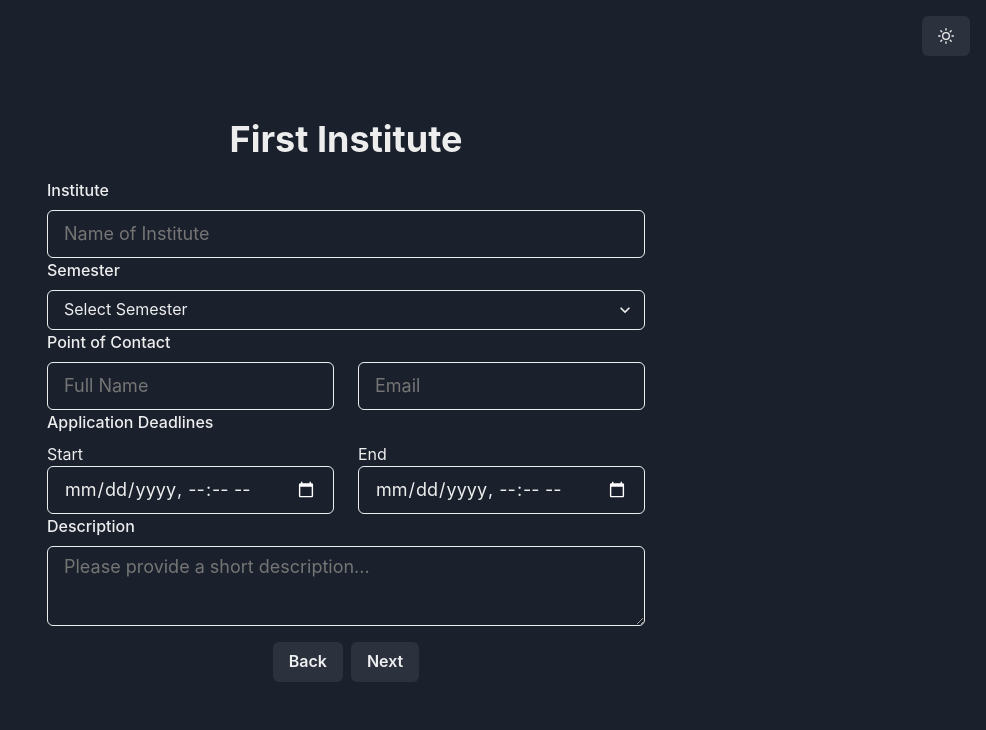
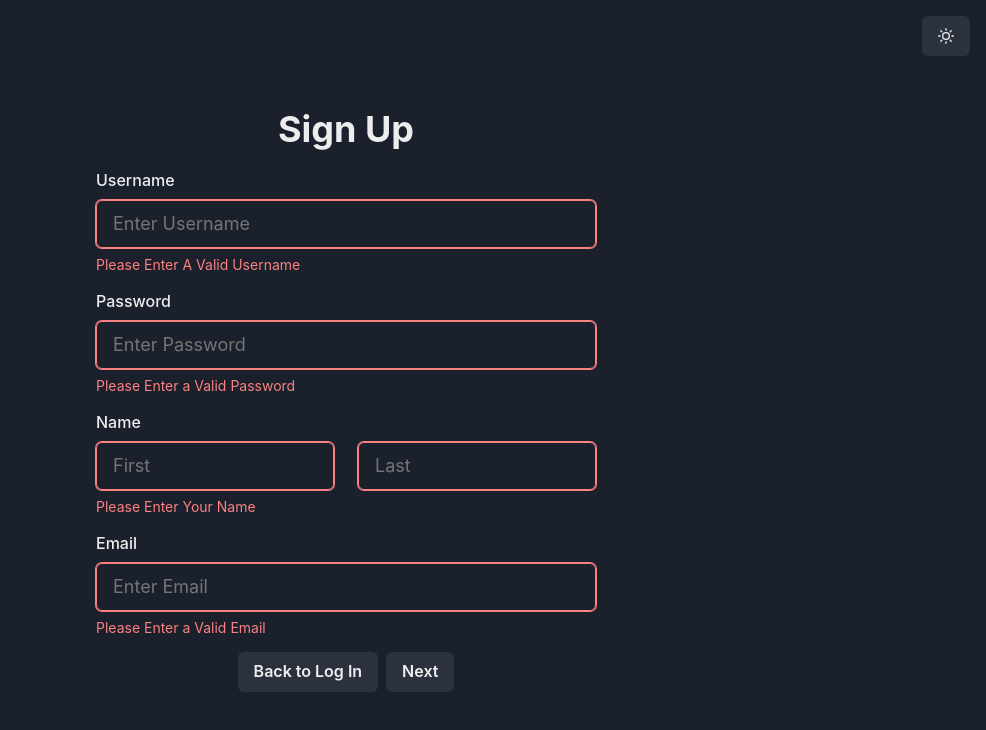
Before and after one commit to htwest/TLS-Society-Database, a React (Create React App) app in the folder client/: page /register in a window 1280 px wide. Both pictures are taken after a click on the button "Next". Shown: the top 730 px of the page, without its empty margins (294-1280 px from the left). Built offline with nearby package versions, Linux system fonts and the light colour scheme.

Commit message:
another form refactor

```diff
--- a/client/src/components/signup/InstituteForm.jsx
+++ b/client/src/components/signup/InstituteForm.jsx
@@ -1,22 +1,71 @@
-import React from "react";
+import React, { useState } from "react";
 import {
+  VStack,
   FormControl,
   FormLabel,
+  FormErrorMessage,
   Select,
   Grid,
   GridItem,
   Input,
   Text,
   Textarea,
+  ButtonGroup,
+  Button,
 } from "@chakra-ui/react";
 
 // Hooks
-// import validateForm from "../../hooks/validateForm";
+import validateForm from "../../hooks/validateForm";
 
-const InstituteForm = ({ institute, setInstitute }) => {
+const InstituteForm = ({
+  institute,
+  setInstitute,
+  step,
+  nextStep,
+  prevStep,
+}) => {
+  console.log(step);
+  // States
+  const [instErr, setInstErr] = useState();
+  const [semErr, setSemErr] = useState();
+  const [pocErr, setPocErr] = useState();
+  const [deadlineErr, setDeadlineErr] = useState();
+  const [descErr, setDesErr] = useState();
+  // Methods
+  const errorCheck = (errors) => {
+    errors.forEach((element) => {
+      switch (element) {
+        case "institute":
+          setInstErr(true);
+          break;
+        case "semester":
+          setSemErr(true);
+          break;
+        case "poc_name" || "poc_email":
+          setPocErr(true);
+          break;
+        case "app_open" || "app_deadline":
+          setDeadlineErr(true);
+          break;
+        case "description":
+          setDesErr(true);
+          break;
+        default:
+          break;
+      }
+    });
+  };
+
+  const handleNext = () => {
+    const validate = validateForm(institute, errorCheck);
+    if (validate) {
+      nextStep();
+    }
+  };
+
   return (
-    <>
-      <FormControl>
+    <VStack justify="center" spacing="1rem">
+      <FormControl isInvalid={instErr}>
         <FormLabel>Institute</FormLabel>
         <Input
           type="text"
@@ -25,29 +74,33 @@ const InstituteForm = ({ institute, setInstitute }) => {
           value={institute.institute}
           autoComplete="off"
           size="lg"
-          onChange={(e) =>
-            setInstitute({ ...institute, institute: e.target.value })
-          }
+          onChange={(e) => {
+            setInstitute({ ...institute, institute: e.target.value });
+            setInstErr(false);
+          }}
         />
-        {/* <FormErrorMessage>{err}</FormErrorMessage> */}
+        <FormErrorMessage>
+          Please Provide the Name of the Institute
+        </FormErrorMessage>
       </FormControl>
 
-      <FormControl>
+      <FormControl isInvalid={semErr}>
         <FormLabel>Semester</FormLabel>
         <Select
           placeholder="Select Semester"
           value={institute.semester}
-          onChange={(e) =>
-            setInstitute({ ...institute, semester: e.target.value })
-          }
+          onChange={(e) => {
+            setInstitute({ ...institute, semester: e.target.value });
+            setSemErr(false);
+          }}
         >
           <option value="Fall">Fall</option>
           <option value="Spring">Spring</option>
         </Select>
-        {/* <FormErrorMessage>{err}</FormErrorMessage> */}
+        <FormErrorMessage>Please Select A Semseter</FormErrorMessage>
       </FormControl>
 
-      <FormControl>
+      <FormControl isInvalid={pocErr}>
         <FormLabel>Point of Contact</FormLabel>
         <Grid templateColumns="repeat(2, 1fr)" gap={6}>
           <GridItem>
@@ -58,9 +111,10 @@ const InstituteForm = ({ institute, setInstitute }) => {
               placeholder="Full Name"
               autoComplete="off"
               size="lg"
-              onChange={(e) =>
-                setInstitute({ ...institute, poc_name: e.target.value })
-              }
+              onChange={(e) => {
+                setInstitute({ ...institute, poc_name: e.target.value });
+                setPocErr(false);
+              }}
             />
           </GridItem>
           <GridItem>
@@ -71,16 +125,19 @@ const InstituteForm = ({ institute, setInstitute }) => {
               placeholder="Email"
               autoComplete="off"
               size="lg"
-              onChange={(e) =>
-                setInstitute({ ...institute, poc_email: e.target.value })
-              }
+              onChange={(e) => {
+                setInstitute({ ...institute, poc_email: e.target.value });
+                setPocErr(false);
+              }}
             />
           </GridItem>
         </Grid>
-        {/* <FormErrorMessage>{err}</FormErrorMessage> */}
+        <FormErrorMessage>
+          Please Provide P.O.C's Name and Email
+        </FormErrorMessage>
       </FormControl>
 
-      <FormControl>
+      <FormControl isInvalid={deadlineErr}>
         <FormLabel>Application Deadlines</FormLabel>
         <Grid templateColumns="repeat(2, 1fr)" gap={6}>
           <GridItem>
@@ -89,9 +146,10 @@ const InstituteForm = ({ institute, setInstitute }) => {
               size="lg"
               type="datetime-local"
               value={institute.app_open}
-              onChange={(e) =>
-                setInstitute({ ...institute, app_open: e.target.value })
-              }
+              onChange={(e) => {
+                setInstitute({ ...institute, app_open: e.target.value });
+                setDeadlineErr(false);
+              }}
             />
           </GridItem>
           <GridItem>
@@ -100,16 +158,17 @@ const InstituteForm = ({ institute, setInstitute }) => {
               size="lg"
               type="datetime-local"
               value={institute.app_deadline}
-              onChange={(e) =>
-                setInstitute({ ...institute, app_deadline: e.target.value })
-              }
+              onChange={(e) => {
+                setInstitute({ ...institute, app_deadline: e.target.value });
+                setDeadlineErr(false);
+              }}
             />
           </GridItem>
         </Grid>
-        {/* <FormErrorMessage>{err}</FormErrorMessage> */}
+        <FormErrorMessage>Please Provide Proper Deadlines</FormErrorMessage>
       </FormControl>
 
-      <FormControl>
+      <FormControl isInvalid={descErr}>
         <FormLabel>Description</FormLabel>
         <Textarea
           name="desc"
@@ -117,13 +176,21 @@ const InstituteForm = ({ institute, setInstitute }) => {
           value={institute.description}
           autoComplete="off"
           size="lg"
-          onChange={(e) =>
-            setInstitute({ ...institute, description: e.target.value })
-          }
+          onChange={(e) => {
+            setInstitute({ ...institute, description: e.target.value });
+            setDesErr(false);
+          }}
         />
-        {/* <FormErrorMessage>{err}</FormErrorMessage> */}
+        <FormErrorMessage>
+          Please Write A Short Description of the Program
+        </FormErrorMessage>
       </FormControl>
-    </>
+
+      <ButtonGroup>
+        <Button onClick={() => prevStep()}>Back</Button>
+        <Button onClick={() => handleNext()}>Next</Button>
+      </ButtonGroup>
+    </VStack>
   );
 };
 
--- /dev/null
+++ b/client/src/components/signup/Review.jsx
@@ -0,0 +1,25 @@
+import React from "react";
+import {
+  VStack,
+  FormControl,
+  FormLabel,
+  FormErrorMessage,
+  Select,
+  Grid,
+  GridItem,
+  Input,
+  Text,
+  Textarea,
+  ButtonGroup,
+  Button,
+} from "@chakra-ui/react";
+
+const Review = () => {
+  return (
+    <VStack justify="center" spacing="1rem">
+      <div>Review Form</div>
+    </VStack>
+  );
+};
+
+export default Review;
--- a/client/src/components/signup/Signup.jsx
+++ b/client/src/components/signup/Signup.jsx
@@ -1,10 +1,10 @@
 import React, { useState } from "react";
-import { useNavigate } from "react-router";
-import { VStack, Heading, ButtonGroup, Button } from "@chakra-ui/react";
+import { VStack, Heading } from "@chakra-ui/react";
 
 // Components
 import UserForm from "./UserForm";
 import InstituteForm from "./InstituteForm";
+import Review from "./Review";
 
 // Api
 // import postRegister from "../../../api/postRegister";
@@ -34,7 +34,7 @@ const SignUp = () => {
     poc_name: "",
     poc_email: "",
     app_open: "",
-    app_dealine: "",
+    app_deadline: "",
     description: "",
   });
 
@@ -42,12 +42,21 @@ const SignUp = () => {
   const FormDisplay = () => {
     switch (step) {
       case 0:
-        return <UserForm userData={userData} setUserData={setUserData} />;
+        return (
+          <UserForm
+            userData={userData}
+            setUserData={setUserData}
+            nextStep={nextStep}
+          />
+        );
       case 1:
         return (
           <InstituteForm
             institute={firstInstitute}
             setInstitute={setFirstInstitute}
+            step={step}
+            nextStep={nextStep}
+            prevStep={prevStep}
           />
         );
       case 2:
@@ -55,28 +64,27 @@ const SignUp = () => {
           <InstituteForm
             institute={secondInstitute}
             setInstitute={setSecondInstitute}
+            step={step}
+            nextStep={nextStep}
+            prevStep={prevStep}
           />
         );
+      case 3:
+        return <Review />;
       default:
         return <UserForm userData={userData} setUserData={setUserData} />;
     }
   };
   const formTitles = ["Sign Up", "First Institute", "Second Institute"];
-  const navigate = useNavigate();
 
   // Methods
   const nextStep = () => {
     setStep((currentStep) => currentStep + 1);
+    console.log(step);
   };
 
   const prevStep = () => {
     setStep((currentStep) => currentStep - 1);
-  };
-
-  const handleSubmit = async () => {
-    // await postRegister(userData).then((data) => {
-    //   setRegister(false);
-    // });
   };
 
   return (
@@ -89,26 +97,6 @@ const SignUp = () => {
     >
       <Heading>{formTitles[step]}</Heading>
       <div className="register-body">{FormDisplay()}</div>
-      <ButtonGroup>
-        {step === 0 ? (
-          <Button
-            onClick={() => {
-              navigate("/");
-            }}
-          >
-            Back to Log In
-          </Button>
-        ) : (
-          <Button onClick={prevStep}>Back</Button>
-        )}
-        {step === 2 ? (
-          <Button colorScheme="teal" onClick={handleSubmit}>
-            Submit
-          </Button>
-        ) : (
-          <Button onClick={nextStep}>Next</Button>
-        )}
-      </ButtonGroup>
     </VStack>
   );
 };
--- a/client/src/components/signup/UserForm.jsx
+++ b/client/src/components/signup/UserForm.jsx
@@ -1,19 +1,65 @@
-import React from "react";
+import React, { useState } from "react";
+import { useNavigate } from "react-router";
 import {
+  VStack,
   FormControl,
   FormLabel,
+  FormErrorMessage,
   Grid,
   GridItem,
   Input,
+  ButtonGroup,
+  Button,
 } from "@chakra-ui/react";
 
 // Hooks
-// import validateForm from "../../hooks/validateForm";
+import validateForm from "../../hooks/validateForm";
 
-const UserForm = ({ userData, setUserData }) => {
+const UserForm = ({ userData, setUserData, nextStep }) => {
+  // States
+  const [userErr, setUserErr] = useState();
+  const [passErr, setPassErr] = useState();
+  const [fNameErr, setFNameErr] = useState();
+  const [lNameErr, setLNameErr] = useState();
+  const [emailErr, setEmailErr] = useState();
+
+  // Methods
+  const navigate = useNavigate();
+
+  const errorCheck = (errors) => {
+    errors.forEach((element) => {
+      switch (element) {
+        case "username":
+          setUserErr(true);
+          break;
+        case "password":
+          setPassErr(true);
+          break;
+        case "fName":
+          setFNameErr(true);
+          break;
+        case "lName":
+          setLNameErr(true);
+          break;
+        case "email":
+          setEmailErr(true);
+          break;
+        default:
+          break;
+      }
+    });
+  };
+
+  const handleNext = () => {
+    const validate = validateForm(userData, errorCheck);
+    if (validate) {
+      nextStep();
+    }
+  };
+
   return (
-    <>
-      <FormControl>
+    <VStack justify="center" spacing="1rem">
+      <FormControl isInvalid={userErr}>
         <FormLabel>Username</FormLabel>
         <Input
           type="text"
@@ -22,14 +68,15 @@ const UserForm = ({ userData, setUserData }) => {
           placeholder="Enter Username"
           autoComplete="off"
           size="lg"
-          onChange={(e) =>
-            setUserData({ ...userData, username: e.target.value })
-          }
+          onChange={(e) => {
+            setUserData({ ...userData, username: e.target.value });
+            setUserErr(false);
+          }}
         />
-        {/* <FormErrorMessage>{err}</FormErrorMessage> */}
+        <FormErrorMessage>Please Enter A Valid Username</FormErrorMessage>
       </FormControl>
 
-      <FormControl>
+      <FormControl isInvalid={passErr}>
         <FormLabel>Password</FormLabel>
         <Input
           type="password"
@@ -38,14 +85,15 @@ const UserForm = ({ userData, setUserData }) => {
           value={userData.password}
           autoComplete="off"
           size="lg"
-          onChange={(e) =>
-            setUserData({ ...userData, password: e.target.value })
-          }
+          onChange={(e) => {
+            setUserData({ ...userData, password: e.target.value });
+            setPassErr(false);
+          }}
         />
-        {/* <FormErrorMessage>{err}</FormErrorMessage> */}
+        <FormErrorMessage>Please Enter a Valid Password</FormErrorMessage>
       </FormControl>
 
-      <FormControl>
+      <FormControl isInvalid={lNameErr || fNameErr}>
         <FormLabel>Name</FormLabel>
         <Grid templateColumns="repeat(2, 1fr)" gap={6}>
           <GridItem>
@@ -56,9 +104,11 @@ const UserForm = ({ userData, setUserData }) => {
               placeholder="First"
               autoComplete="off"
               size="lg"
-              onChange={(e) =>
-                setUserData({ ...userData, fName: e.target.value })
-              }
+              onChange={(e) => {
+                setUserData({ ...userData, fName: e.target.value });
+                setLNameErr(false);
+                setFNameErr(false);
+              }}
             />
           </GridItem>
           <GridItem>
@@ -69,16 +119,18 @@ const UserForm = ({ userData, setUserData }) => {
               placeholder="Last"
               autoComplete="off"
               size="lg"
-              onChange={(e) =>
-                setUserData({ ...userData, lName: e.target.value })
-              }
+              onChange={(e) => {
+                setUserData({ ...userData, lName: e.target.value });
+                setLNameErr(false);
+                setFNameErr(false);
+              }}
             />
           </GridItem>
         </Grid>
-        {/* <FormErrorMessage>{err}</FormErrorMessage> */}
+        <FormErrorMessage>Please Enter Your Name</FormErrorMessage>
       </FormControl>
 
-      <FormControl>
+      <FormControl isInvalid={emailErr}>
         <FormLabel>Email</FormLabel>
         <Input
           type="text"
@@ -87,11 +139,19 @@ const UserForm = ({ userData, setUserData }) => {
           value={userData.email}
           autoComplete="off"
           size="lg"
-          onChange={(e) => setUserData({ ...userData, email: e.target.value })}
+          onChange={(e) => {
+            setUserData({ ...userData, email: e.target.value });
+            setEmailErr(false);
+          }}
         />
-        {/* <FormErrorMessage>{err}</FormErrorMessage> */}
+        <FormErrorMessage>Please Enter a Valid Email</FormErrorMessage>
       </FormControl>
-    </>
+
+      <ButtonGroup>
+        <Button onClick={() => navigate("/")}>Back to Log In</Button>
+        <Button onClick={handleNext}>Next</Button>
+      </ButtonGroup>
+    </VStack>
   );
 };
 
--- a/client/src/hooks/validateForm.js
+++ b/client/src/hooks/validateForm.js
@@ -1,11 +1,16 @@
-function validateForm(data, setErr) {
+function validateForm(data, errorCheck) {
   let validated = true;
+  let errors = [];
   for (const item in data) {
     if (data[item] === undefined || data[item].length === 0) {
+      errors.push(item);
       validated = false;
-      setErr("Please Make Sure All Forms Are Filled Out Correctly");
     }
   }
+  if (errors.length > 0) {
+    errorCheck(errors);
+  }
+  console.log(validated);
   return validated;
 }
 
```
Also changed, not shown: 1 other file (tests, documents, lock files or other folders).
